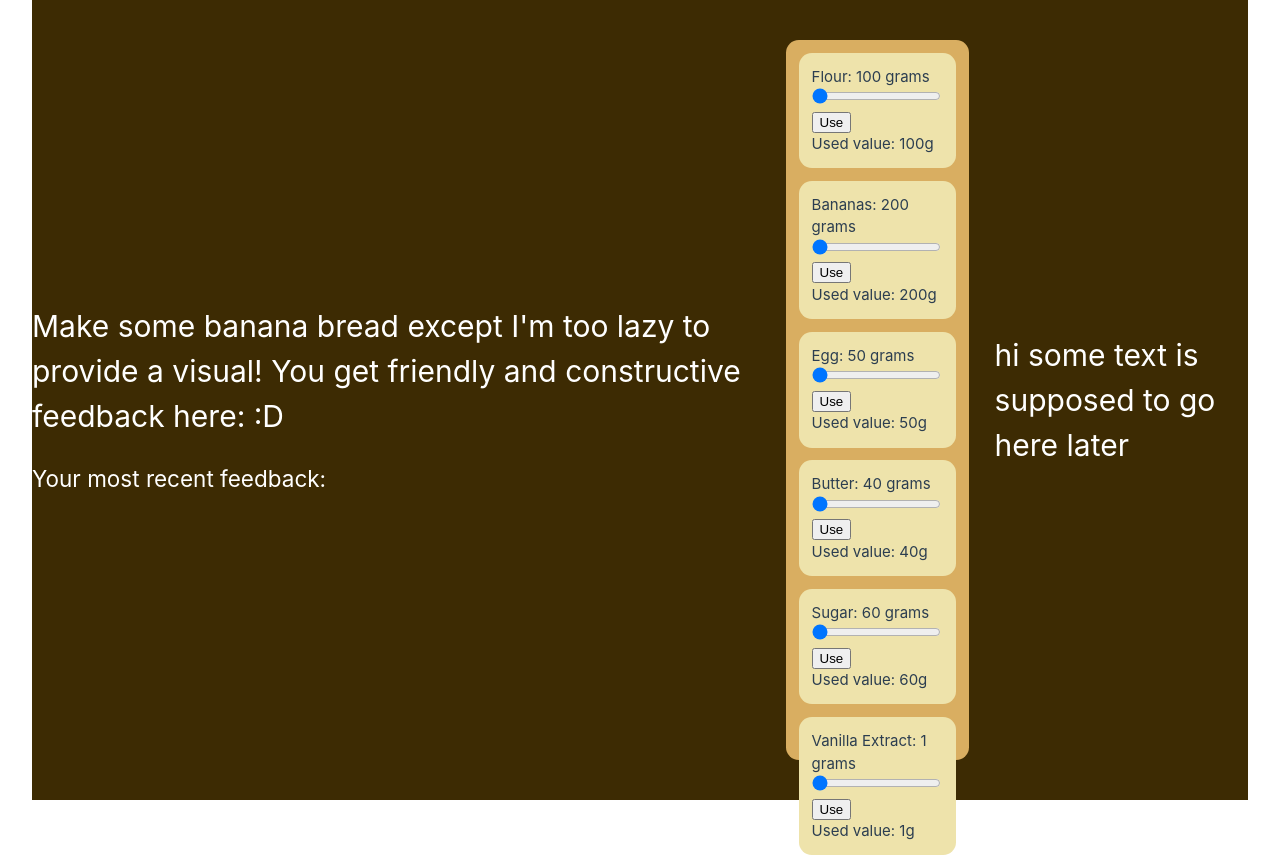
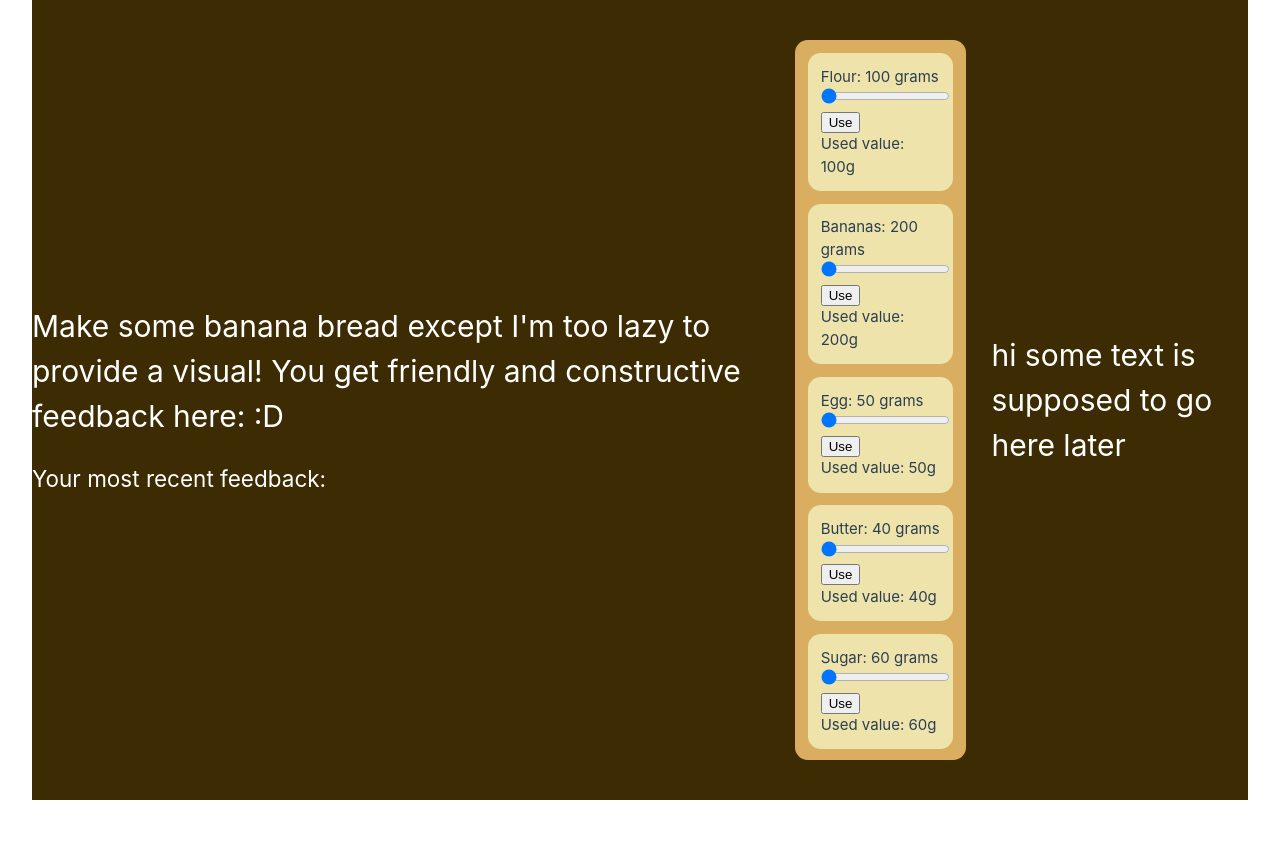
Before and after one commit to staten-island-tech/vue-reactivity-isaach55, a Vue app in the folder vue-reactivity/: page / in a window 1280 px wide. After the commit the page ends 800 px from the top, so only its background shows below. Built offline with nearby package versions, Linux system fonts and the light colour scheme.

Commit message:
forgot to commit oopssss

```diff
--- a/vue-reactivity/src/components/icons/IngredientsArray.vue
+++ b/vue-reactivity/src/components/icons/IngredientsArray.vue
@@ -1,5 +1,6 @@
 <template>
-  <div id="sliderContainer">
+  <div id="sliderContainerOuter">
+    <div id="sliderContainerInner">
       <SliderComponent
         v-for="ingredient in ingredients"
         :key="ingredient.name"
@@ -7,15 +8,16 @@
         @updateMessage="forwardFeedback"
       />
     </div>
+  </div>
 </template>
 
 <script setup>
-import { reactive, defineEmits } from 'vue';
-import SliderComponent from './SliderComponent.vue';
+import { reactive, defineEmits } from 'vue'
+import SliderComponent from './SliderComponent.vue'
 
-const emit = defineEmits();
+const emit = defineEmits()
 function forwardFeedback(message) {
-  emit("updateMessage", message);
+  emit('updateMessage', message)
 }
 const ingredients = reactive([
   {
@@ -66,7 +68,7 @@ const ingredients = reactive([
     moistureMultiplier: -0.5,
     sweetMultiplier: 1,
     oil: 0,
-    excessive: 160,
+    excessive: 140,
     message: 'the sugar... why?',
   },
   {
@@ -79,7 +81,7 @@ const ingredients = reactive([
     excessive: 12,
     message: 'this is not a normal amount of vanilla.',
   },
-]);
+])
 
 /*banana
 all p flour, bread flour? -> this is so dry are you making banana bread or mixing concrete
@@ -109,12 +111,19 @@ sliders, interactive feedback?
 </script>
 
 <style scoped>
-#sliderContainer {
+#sliderContainerOuter {
   box-sizing: border-box;
   background-color: #d9ae61;
-  padding: 0 1vw;
   border-radius: 1vw;
   margin: 2vw;
+  overflow: hidden;
+}
+
+#sliderContainerInner {
   height: 90vh;
+  overflow-y: scroll;
+  scrollbar-width: thin;
+  scrollbar-color: #d9cfc1;
+  padding: 0 1vw;
 }
 </style>
```
Lines whose indentation alone changed are shown as unchanged.
